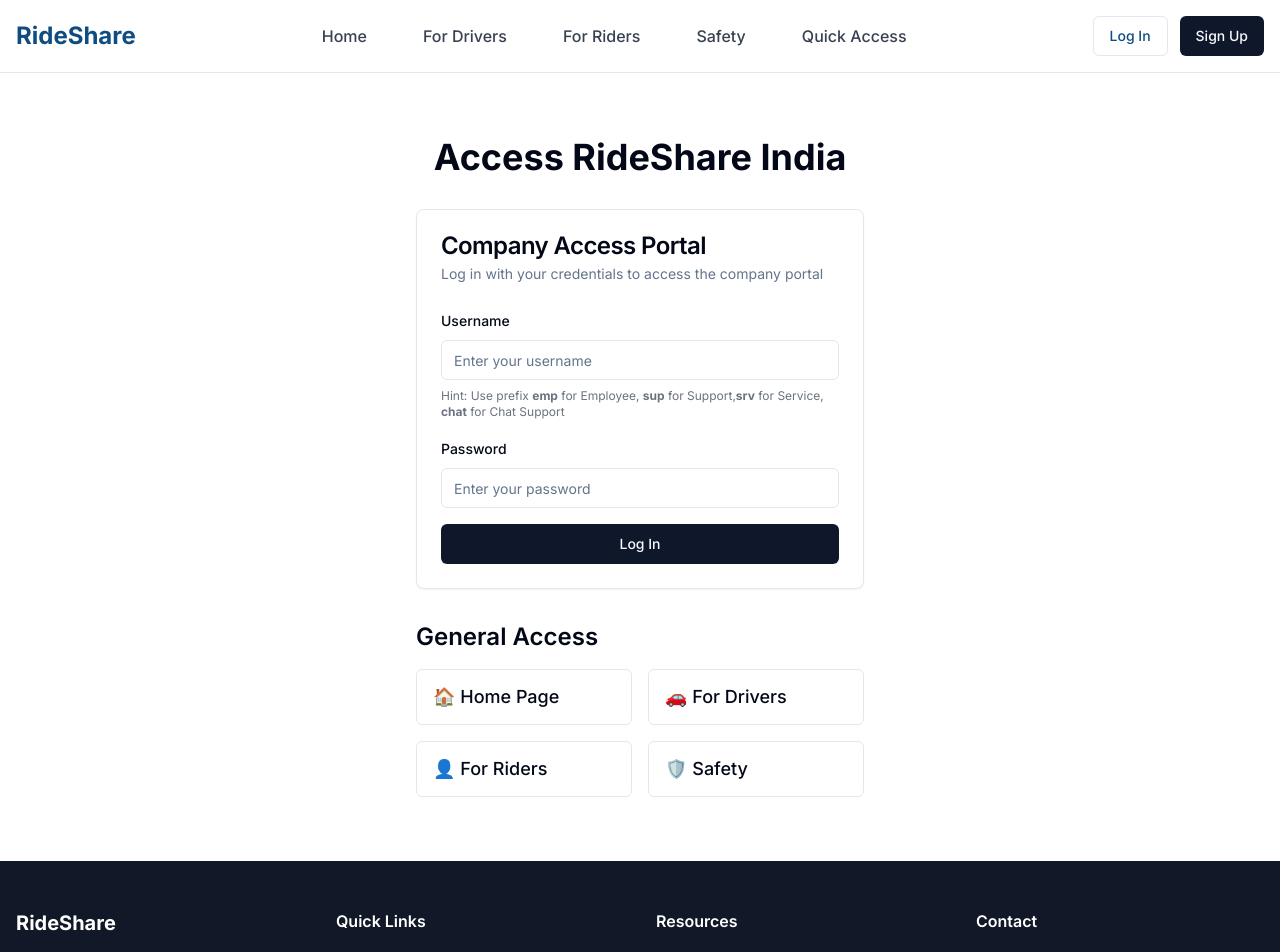
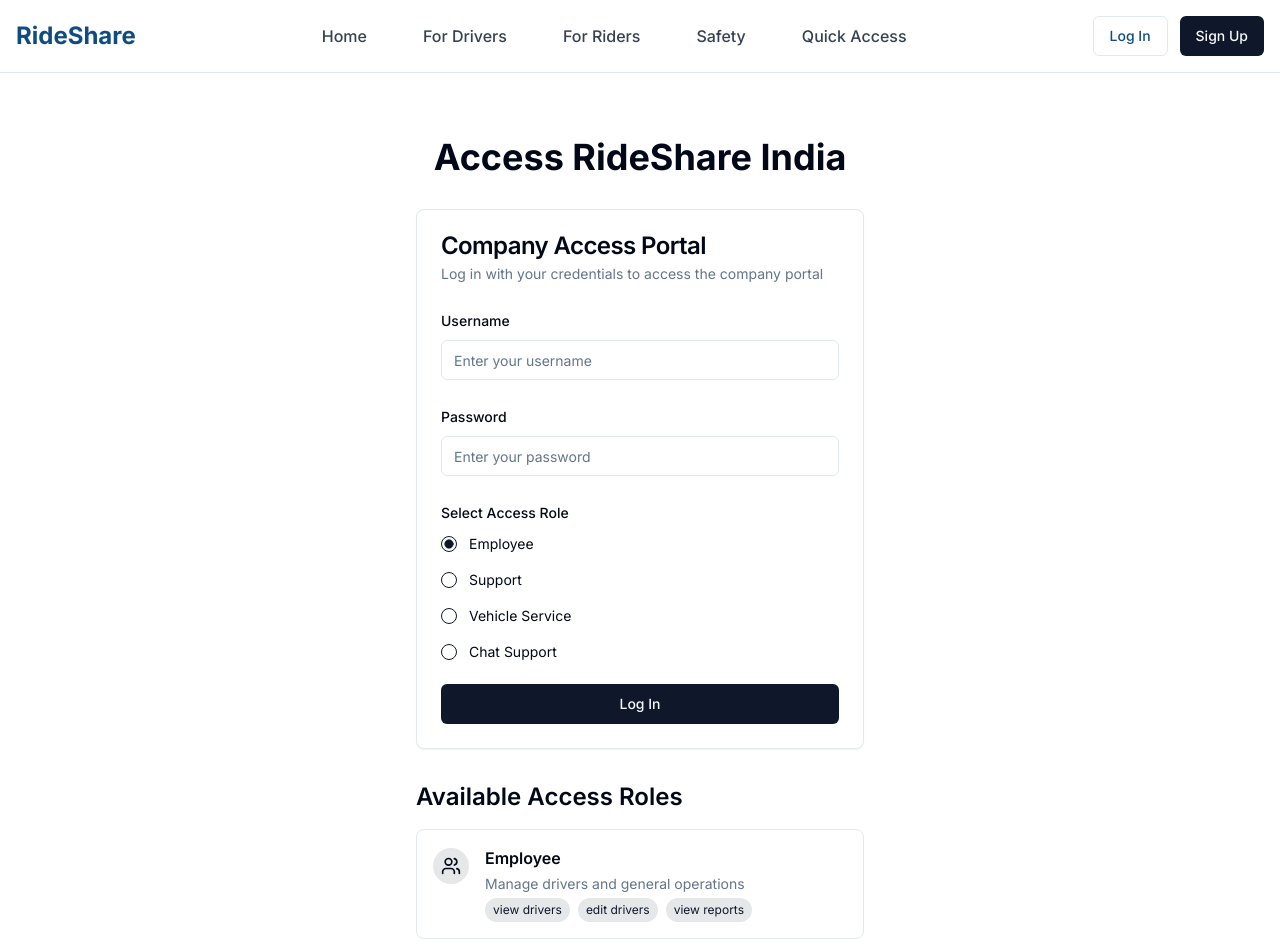
Before and after one commit to sathwikagade604/ride-tribe-hiring-hub-67, a React (Vite) app: page /access in a window 1280 px wide. Shown: the top 952 px of the page. Built offline with nearby package versions, Linux system fonts and the light colour scheme.

Commit message:
feat: Implement role-based access
Adds role-based access control to the company access portal, granting specific work access to users based on their assigned role (Employee, Support, Chat Support, Service).

```diff
--- a/src/pages/Access.tsx
+++ b/src/pages/Access.tsx
@@ -10,15 +10,69 @@ import { Label } from '@/components/ui/label';
 import { Tabs, TabsContent, TabsList, TabsTrigger } from '@/components/ui/tabs';
 import { Select, SelectContent, SelectItem, SelectTrigger, SelectValue } from '@/components/ui/select';
 import { Table, TableBody, TableCell, TableHead, TableHeader, TableRow } from '@/components/ui/table';
-import { User, Users, Key, Shield, MessageSquare, Car, CheckCircle } from 'lucide-react';
+import { User, Users, Key, Shield, MessageSquare, Car, CheckCircle, Info, Lock } from 'lucide-react';
+import { RadioGroup, RadioGroupItem } from '@/components/ui/radio-group';
+import { Form, FormControl, FormField, FormItem, FormLabel, FormMessage } from '@/components/ui/form';
+import { zodResolver } from '@hookform/resolvers/zod';
+import { useForm } from 'react-hook-form';
+import { z } from 'zod';
+import { toast } from '@/components/ui/sonner';
+
+// Define access levels for each role
+const roleAccessLevels = {
+  employee: {
+    name: 'Employee',
+    description: 'Manage drivers and general operations',
+    permissions: ['view_drivers', 'edit_drivers', 'view_reports'],
+    icon: <Users className="h-5 w-5" />,
+  },
+  support: {
+    name: 'Support',
+    description: 'Handle customer and driver issues',
+    permissions: ['view_tickets', 'resolve_tickets', 'view_drivers'],
+    icon: <Shield className="h-5 w-5" />,
+  },
+  service: {
+    name: 'Vehicle Service',
+    description: 'Manage vehicle maintenance and repairs',
+    permissions: ['view_vehicles', 'schedule_service', 'update_vehicle_status'],
+    icon: <Car className="h-5 w-5" />,
+  },
+  chat: {
+    name: 'Chat Support',
+    description: 'Handle live chat with customers and drivers',
+    permissions: ['view_chats', 'respond_to_chats', 'escalate_issues'],
+    icon: <MessageSquare className="h-5 w-5" />,
+  },
+};
+
+// Login form schema
+const loginFormSchema = z.object({
+  username: z.string().min(3, {
+    message: "Username must be at least 3 characters.",
+  }),
+  password: z.string().min(6, {
+    message: "Password must be at least 6 characters.",
+  }),
+  role: z.enum(['employee', 'support', 'service', 'chat']),
+});
 
 const Access = () => {
   const [isLoggedIn, setIsLoggedIn] = useState(false);
   const [role, setRole] = useState('');
   const [username, setUsername] = useState('');
-  const [password, setPassword] = useState('');
   const [selectedDriver, setSelectedDriver] = useState(null);
   const [activeTab, setActiveTab] = useState('general');
+
+  // Initialize the form
+  const form = useForm({
+    resolver: zodResolver(loginFormSchema),
+    defaultValues: {
+      username: '',
+      password: '',
+      role: 'employee',
+    },
+  });
 
   React.useEffect(() => {
     document.title = "Access RideShare India | Quick Links";
@@ -45,25 +99,15 @@ const Access = () => {
   ];
 
   // Handle login
-  const handleLogin = (e) => {
-    e.preventDefault();
+  const onSubmit = (data) => {
+    // This is a mock authentication - in a real app you'd validate with a backend
+    if (data.username && data.password) {
+      setIsLoggedIn(true);
+      setRole(data.role);
+      setUsername(data.username);
 
-    // This is a mock authentication - in a real app you'd validate with a backend
-    if (username && password) {
-      setIsLoggedIn(true);
-
-      // Set role based on username prefix (for demo purposes)
-      if (username.startsWith('emp')) {
-        setRole('employee');
-      } else if (username.startsWith('sup')) {
-        setRole('support');
-      } else if (username.startsWith('srv')) {
-        setRole('service');
-      } else if (username.startsWith('chat')) {
-        setRole('chat');
-      } else {
-        setRole('employee'); // default
-      }
+      // Show success toast
+      toast.success(`Logged in successfully as ${roleAccessLevels[data.role].name}`);
     }
   };
 
@@ -71,16 +115,24 @@ const Access = () => {
   const handleLogout = () => {
     setIsLoggedIn(false);
     setUsername('');
-    setPassword('');
     setRole('');
     setSelectedDriver(null);
     setActiveTab('general');
+    form.reset();
+
+    toast.info('Logged out successfully');
   };
 
   // Handle driver selection
   const handleDriverSelect = (driver) => {
     setSelectedDriver(driver);
     setActiveTab('driverDetail');
+  };
+
+  // Check if user has a specific permission
+  const hasPermission = (permissionName) => {
+    if (!role || !roleAccessLevels[role]) return false;
+    return roleAccessLevels[role].permissions.includes(permissionName);
   };
 
   // Render role-specific content
@@ -662,6 +714,32 @@ const Access = () => {
     );
   };
 
+  // Render role information card
+  const renderRoleInfo = (roleKey) => {
+    const role = roleAccessLevels[roleKey];
+    return (
+      <div className="flex items-start space-x-4 p-4 rounded-lg border hover:border-primary hover:bg-accent cursor-pointer">
+        <div className="mt-0.5 bg-primary/10 p-2 rounded-full">
+          {role.icon}
+        </div>
+        <div className="space-y-1">
+          <p className="font-semibold">{role.name}</p>
+          <p className="text-sm text-muted-foreground">{role.description}</p>
+          <div className="flex flex-wrap gap-2 mt-2">
+            {role.permissions.map((permission, index) => (
+              <span
+                key={index}
+                className="text-xs bg-primary/10 text-primary px-2 py-1 rounded-full"
+              >
+                {permission.replace(/_/g, ' ')}
+              </span>
+            ))}
+          </div>
+        </div>
+      </div>
+    );
+  };
+
   // Main rendering logic
   return (
     <div className="min-h-screen flex flex-col">
@@ -679,36 +757,79 @@ const Access = () => {
                   <CardDescription>Log in with your credentials to access the company portal</CardDescription>
                 </CardHeader>
                 <CardContent>
-                  <form onSubmit={handleLogin} className="space-y-4">
-                    <div className="space-y-2">
-                      <Label htmlFor="username">Username</Label>
-                      <Input
-                        id="username"
-                        placeholder="Enter your username"
-                        value={username}
-                        onChange={(e) => setUsername(e.target.value)}
-                        required
+                  <Form {...form}>
+                    <form onSubmit={form.handleSubmit(onSubmit)} className="space-y-6">
+                      <FormField
+                        control={form.control}
+                        name="username"
+                        render={({ field }) => (
+                          <FormItem>
+                            <FormLabel>Username</FormLabel>
+                            <FormControl>
+                              <Input placeholder="Enter your username" {...field} />
+                            </FormControl>
+                            <FormMessage />
+                          </FormItem>
+                        )}
                       />
-                      <div className="text-xs text-gray-500">
-                        Hint: Use prefix <strong>emp</strong> for Employee, <strong>sup</strong> for Support,
-                        <strong>srv</strong> for Service, <strong>chat</strong> for Chat Support
-                      </div>
-                    </div>
-                    <div className="space-y-2">
-                      <Label htmlFor="password">Password</Label>
-                      <Input
-                        id="password"
-                        type="password"
-                        placeholder="Enter your password"
-                        value={password}
-                        onChange={(e) => setPassword(e.target.value)}
-                        required
+
+                      <FormField
+                        control={form.control}
+                        name="password"
+                        render={({ field }) => (
+                          <FormItem>
+                            <FormLabel>Password</FormLabel>
+                            <FormControl>
+                              <Input type="password" placeholder="Enter your password" {...field} />
+                            </FormControl>
+                            <FormMessage />
+                          </FormItem>
+                        )}
                       />
-                    </div>
-                    <Button type="submit" className="w-full">Log In</Button>
-                  </form>
+
+                      <FormField
+                        control={form.control}
+                        name="role"
+                        render={({ field }) => (
+                          <FormItem className="space-y-3">
+                            <FormLabel>Select Access Role</FormLabel>
+                            <FormControl>
+                              <RadioGroup
+                                onValueChange={field.onChange}
+                                defaultValue={field.value}
+                                className="space-y-3"
+                              >
+                                {Object.entries(roleAccessLevels).map(([key, role]) => (
+                                  <FormItem key={key} className="flex items-center space-x-3 space-y-0">
+                                    <FormControl>
+                                      <RadioGroupItem value={key} />
+                                    </FormControl>
+                                    <FormLabel className="font-normal cursor-pointer">{role.name}</FormLabel>
+                                  </FormItem>
+                                ))}
+                              </RadioGroup>
+                            </FormControl>
+                            <FormMessage />
+                          </FormItem>
+                        )}
+                      />
+
+                      <Button type="submit" className="w-full">Log In</Button>
+                    </form>
+                  </Form>
                 </CardContent>
               </Card>
+
+              <div className="mt-8">
+                <h2 className="text-2xl font-semibold mb-4">Available Access Roles</h2>
+                <div className="space-y-4">
+                  {Object.entries(roleAccessLevels).map(([key, _]) => (
+                    <div key={key} onClick={() => form.setValue('role', key)}>
+                      {renderRoleInfo(key)}
+                    </div>
+                  ))}
+                </div>
+              </div>
 
               <div className="mt-8">
                 <h2 className="text-2xl font-semibold mb-4">General Access</h2>
@@ -739,10 +860,48 @@ const Access = () => {
           ) : (
             <div>
               <div className="flex justify-between items-center mb-6">
-                <h2 className="text-2xl font-semibold">
-                  Welcome to {role.charAt(0).toUpperCase() + role.slice(1)} Portal
-                </h2>
-                <Button onClick={handleLogout} variant="outline">Logout</Button>
+                <div className="space-y-1">
+                  <h2 className="text-2xl font-semibold flex items-center">
+                    {roleAccessLevels[role].icon}
+                    <span className="ml-2">
+                      {roleAccessLevels[role].name} Portal
+                    </span>
+                  </h2>
+                  <p className="text-muted-foreground">
+                    Logged in as {username}
+                  </p>
+                </div>
+                <div className="flex items-center gap-2">
+                  <Card className="p-2">
+                    <div className="flex items-center gap-2">
+                      <Lock className="h-4 w-4 text-amber-500" />
+                      <span className="text-sm font-medium">
+                        {roleAccessLevels[role].permissions.length} permissions
+                      </span>
+                    </div>
+                  </Card>
+                  <Button onClick={handleLogout} variant="outline">Logout</Button>
+                </div>
+              </div>
+
+              <div className="mb-6 p-4 bg-muted rounded-lg">
+                <div className="flex items-center gap-2 mb-2">
+                  <Info className="h-5 w-5 text-blue-500" />
+                  <h3 className="font-medium">Access Level: {roleAccessLevels[role].name}</h3>
+                </div>
+                <div className="text-sm text-muted-foreground">
+                  You have access to:
+                  <div className="flex flex-wrap gap-2 mt-2">
+                    {roleAccessLevels[role].permissions.map((permission, index) => (
+                      <span
+                        key={index}
+                        className="text-xs bg-primary/10 text-primary px-2 py-1 rounded-full"
+                      >
+                        {permission.replace(/_/g, ' ')}
+                      </span>
+                    ))}
+                  </div>
+                </div>
               </div>
 
               {activeTab === 'general' ? renderRoleContent() : renderDriverDetail()}
```
